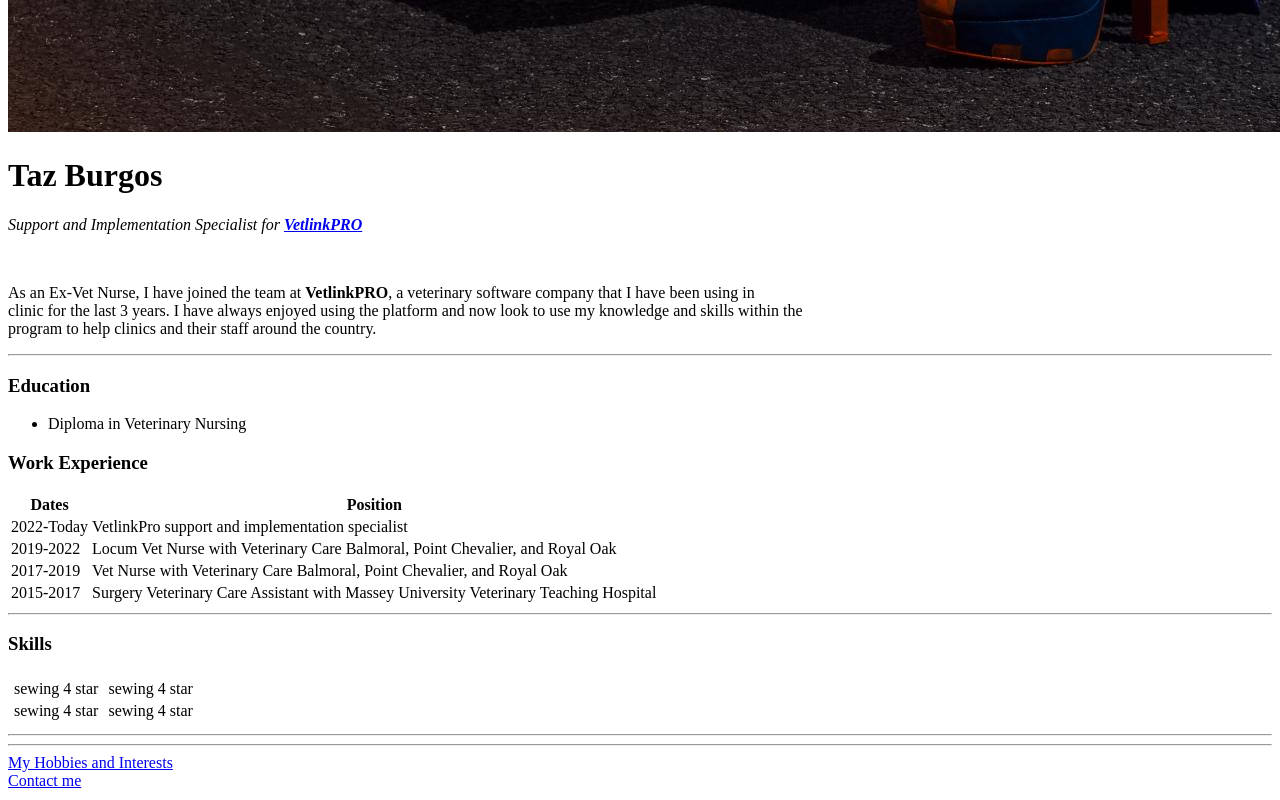
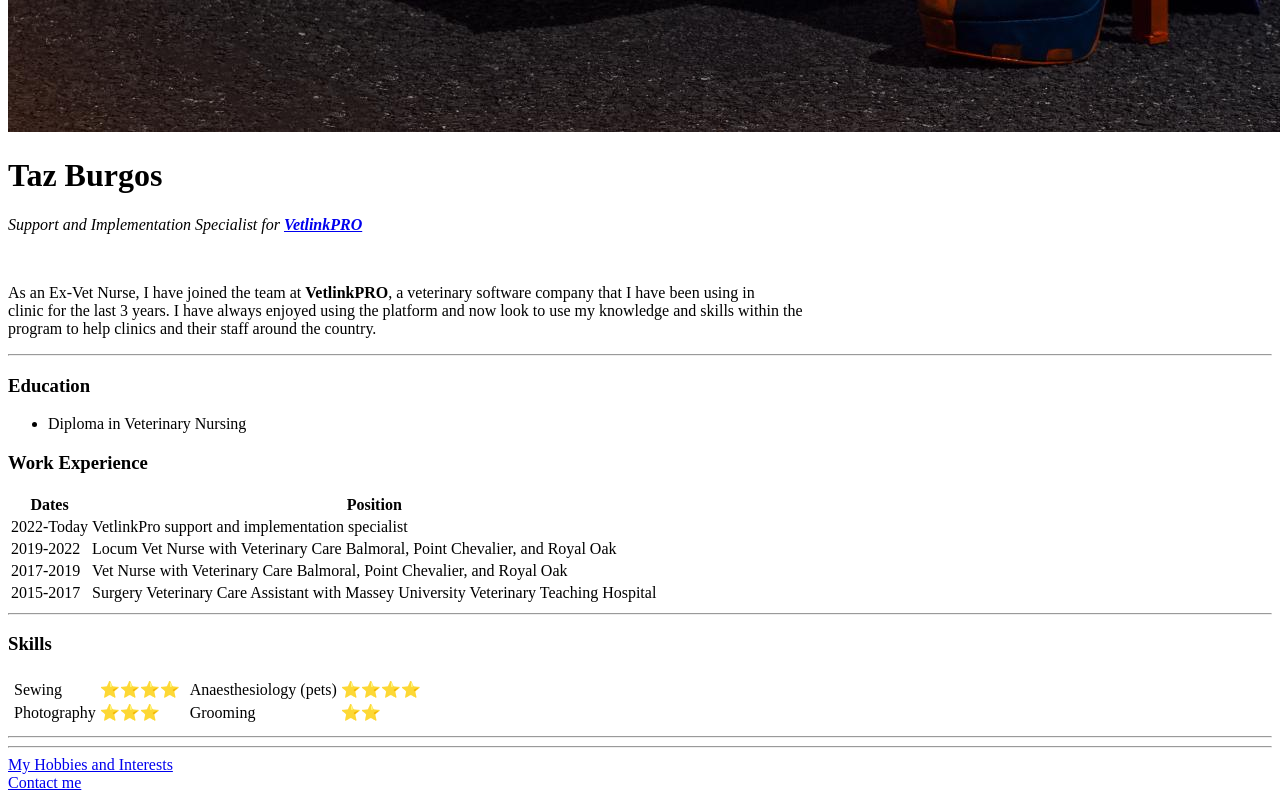
Before and after one commit to TazLearning/cv, a plain HTML site: page index.html in a window 1280 px wide. Shown: the part 2776-3576 px from the top of the page. Drawn offline with Linux system fonts and the light colour scheme.

Commit message:
updated skills

```diff
--- a/index.html
+++ b/index.html
@@ -52,24 +52,24 @@
     <td>
       <table>
         <tr>
-          <td>sewing</td>
-          <td>4 star</td>
+          <td>Sewing</td>
+          <td>⭐⭐⭐⭐</td>
         </tr>
         <tr>
-          <td>sewing</td>
-          <td>4 star</td>
+          <td>Photography</td>
+          <td>⭐⭐⭐</td>
         </tr>
       </table>
     </td>
     <td>
       <table>
         <tr>
-          <td>sewing</td>
-          <td>4 star</td>
+          <td>Anaesthesiology (pets)</td>
+          <td>⭐⭐⭐⭐</td>
         </tr>
         <tr>
-          <td>sewing</td>
-          <td>4 star</td>
+          <td>Grooming</td>
+          <td>⭐⭐</td>
         </tr>
       </table>
     </td>
```
